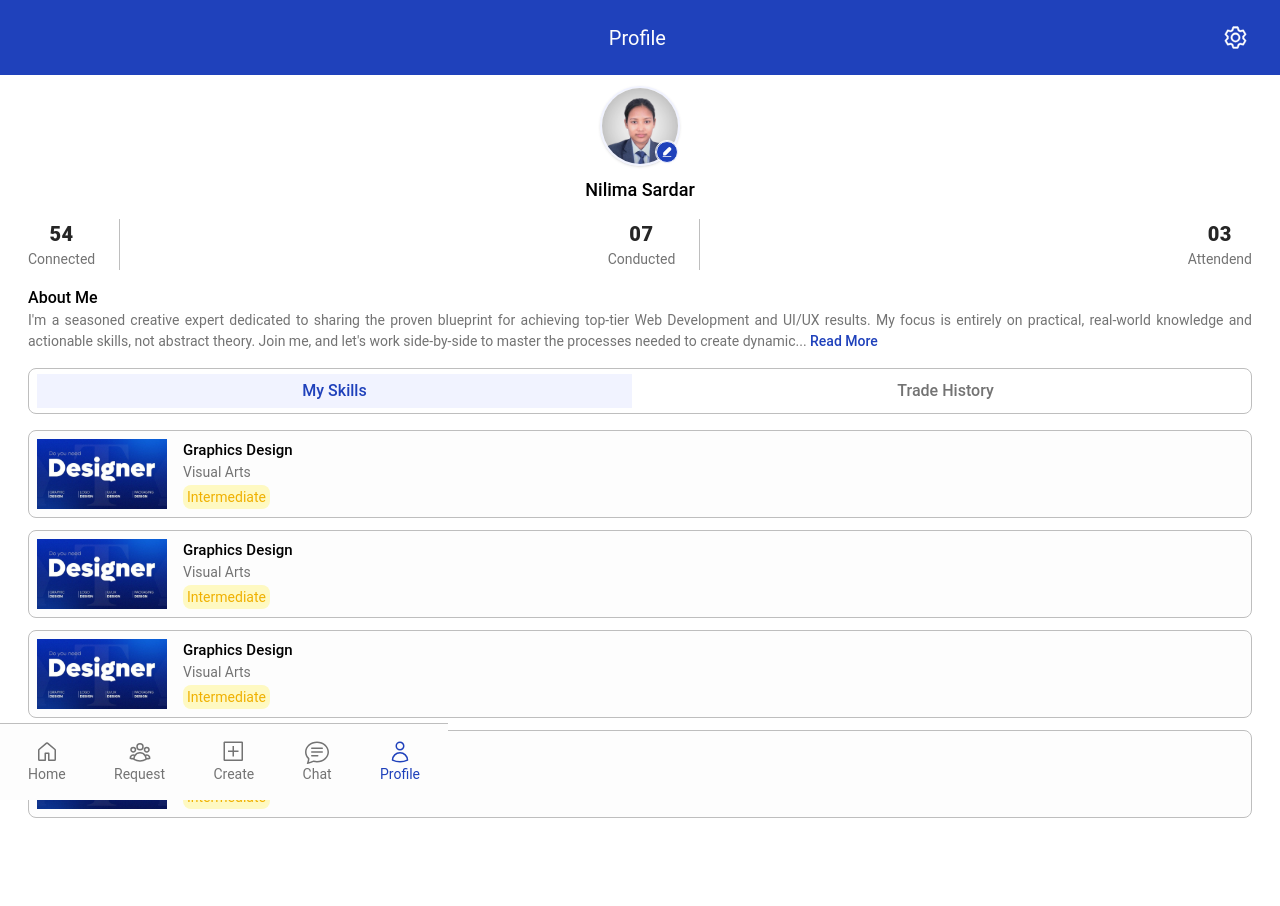
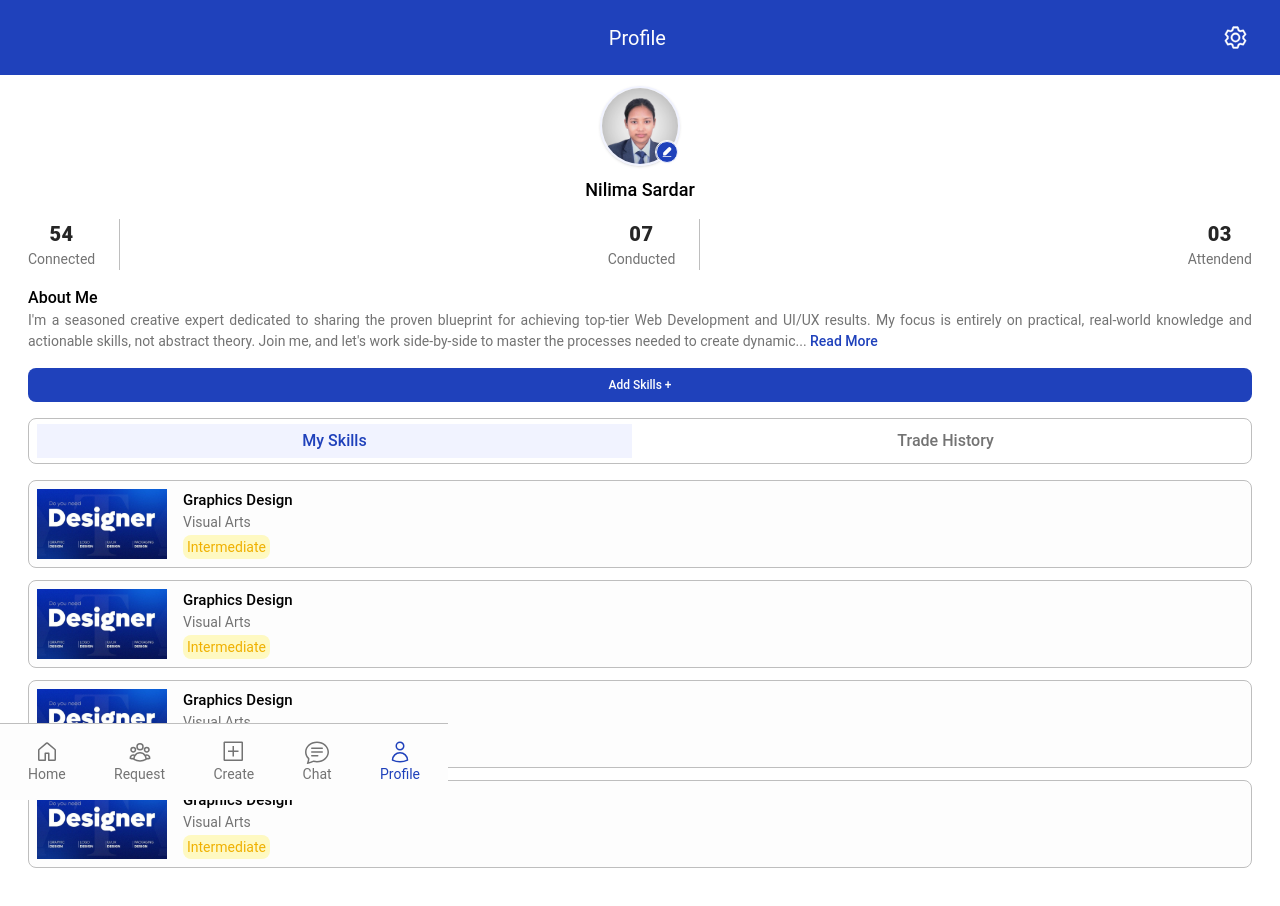
Before and after one commit to NilimaSardar/Skill_Sharing_Platform, a React (Vite) app in the folder Frontend/: page /dashboard/profile/mySkills in a window 1280 px wide. Shown: the top 906 px of the page. Built offline with nearby package versions, Linux system fonts and the light colour scheme; no server answers; sample sign-in values are in the browser's storage.

Commit message:
added add skills button in profile page

```diff
--- a/Frontend/src/pages/Dashboard/Profile/ProfilePage.jsx
+++ b/Frontend/src/pages/Dashboard/Profile/ProfilePage.jsx
@@ -54,6 +54,13 @@ const ProfilePage = () => {
             </div>
         </div>
 
+        {/* Buttons */}
+        <div className='flex flex-col gap-2 mt-4'>
+          <button type="submit" className='bg-primary text-white text-[12px] font-medium px-2 py-2 rounded-lg w-full'>
+            Add Skills +
+          </button>
+        </div>
+
         {/* Search catogoy */}
         <div className="flex w-full mt-4 text-center text-[16px] font-medium text-text border border-border rounded-lg">
           <NavLink
```
